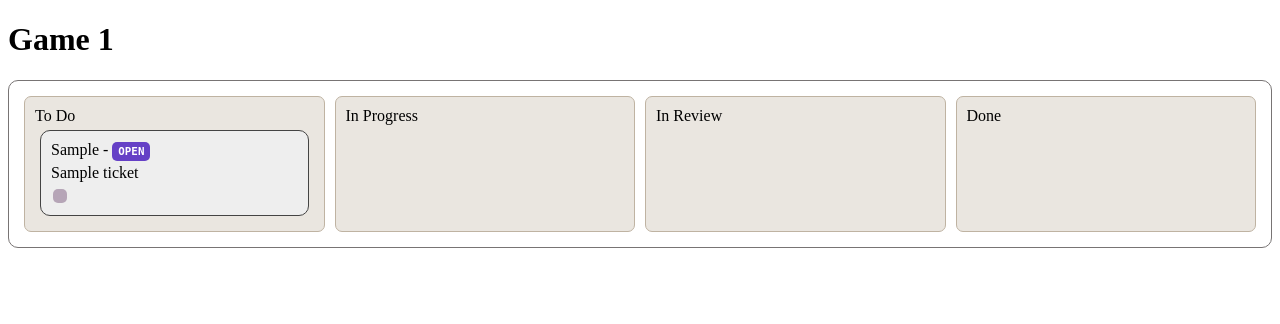
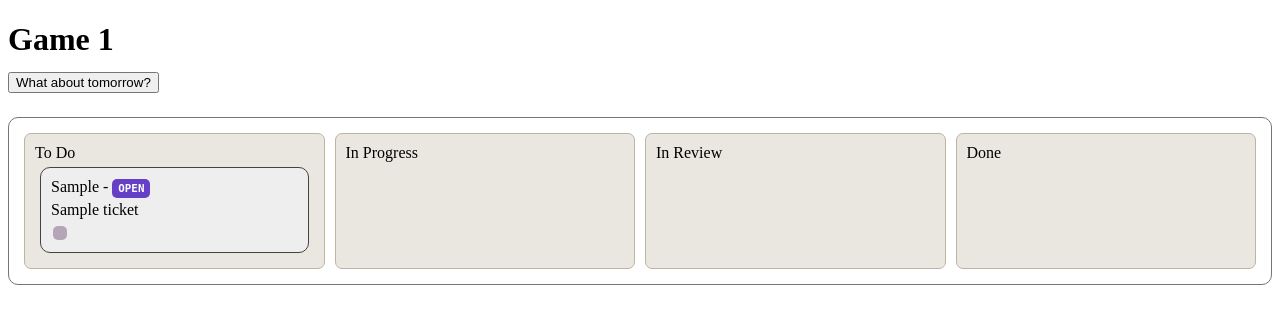
Before and after one commit to theletterd/EM-ulator, a Flask app: page /game/1/ in a window 1280 px wide. Shown: the top 324 px of the page. Run offline with Flask 3, Linux system fonts and the light colour scheme; tables that the repository leaves empty hold one stand-in row (values such as "Sample post"); parts of the project's set-up code (start-up, migrations or seed data) failed here and were passed over.

Commit message:
add force_tick button

```diff
--- a/em_ulator/blueprints/home/views.py
+++ b/em_ulator/blueprints/home/views.py
@@ -44,6 +44,13 @@ def game(game_id):
     ]
     return render_template("game.html", tickets_by_group=tickets_by_group, game_id=game_id)
 
+@home_app.route("/game/<int:game_id>/force_tick", methods=["POST"])
+def force_tick(game_id):
+    game = Game.get_game(game_id)
+    game.tick()
+    redirect_url = f'/game/{game.id}'
+    return redirect(redirect_url)
+
 
 @home_app.route("/game/create", methods=["POST"])
 def create_game():
--- a/em_ulator/static/style.css
+++ b/em_ulator/static/style.css
@@ -58,3 +58,7 @@
     padding: 2px;
     margin: 2px 2px;
 }
+
+.force-tick {
+
+}
--- a/em_ulator/templates/game.html
+++ b/em_ulator/templates/game.html
@@ -7,7 +7,13 @@
 
   </head>
   <body>
-    <h1>Game {{ game_id }}</h1>
+    <h1>Game {{ game_id }}
+    <div class="force-tick">
+      <form action="/game/{{ game_id }}/force_tick" method="POST">
+	<button type="submit">What about tomorrow?</button>
+      </form>
+    </div>
+    </h1>
     <div class="board">
       {% for column_name, tickets in tickets_by_group %}
       <div class="column">
```
